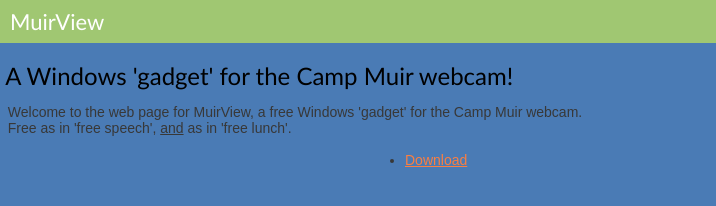
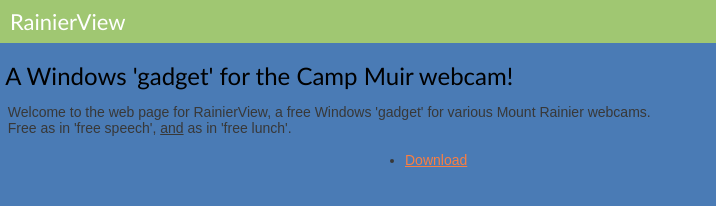
Before and after one commit to RobCranfill/RainierView, a plain HTML site: page website/index.html in a window 1280 px wide. Shown: the full height of the page, 0-716 px from the left. Drawn offline with Linux system fonts and the light colour scheme.

Commit message:
Update web site

```diff
--- a/website/index.html
+++ b/website/index.html
@@ -1,20 +1,20 @@
 <html xmlns="http://www.w3.org/1999/xhtml" xml:lang="en" lang="en">
 <head>
 <link rel="stylesheet" href="style.css" type="text/css" media="screen" />
-<title>MuirView Home</title>
+<title>RainierView Home</title>
 <body>
 
-<h1>MuirView</h1>
+<h1>RainierView</h1>
 
 <h2>&nbsp;A Windows 'gadget' for the Camp Muir webcam!</h2>
 
-<p>&nbsp;&nbsp;Welcome to the web page for MuirView, a free Windows 'gadget' for the Camp Muir webcam.</p>
+<p>&nbsp;&nbsp;Welcome to the web page for RainierView, a free Windows 'gadget' for various Mount Rainier webcams.</p>
 <p>&nbsp;&nbsp;Free as in 'free speech', <u>and</u> as in 'free lunch'.</p>
 
 <br/>
 <p id="content">
  <ul>
- <li><a href="MuirView-1.0.gadget">Download</a></li>
+ <li><a href="RainierView-1.0.gadget">Download</a></li>
  </ul>
 </p>
 
```
Also changed, not shown: 3 other files.
